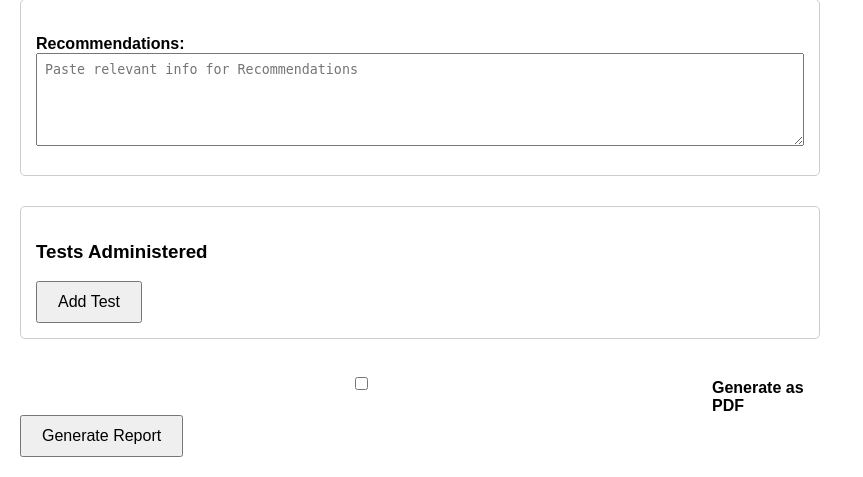
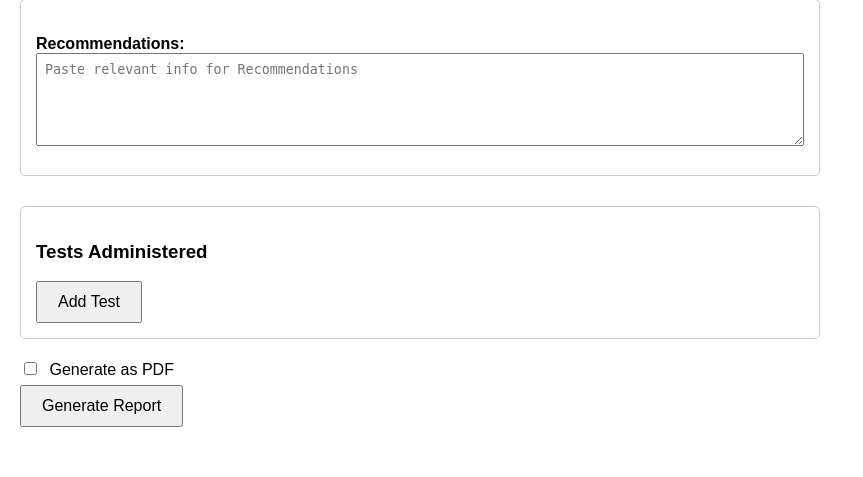
Before and after one commit to jackbaum33/psych-write, a Flask app: page / in a window 1280 px wide. Shown: the part 2236-2713 px from the top of the page, without its empty margins (0-863 px from the left). After the commit the page ends 2663 px from the top, so only its background shows below. Run offline with Flask 3, Linux system fonts and the light colour scheme.

Commit message:
fixed checkbox alignment

```diff
--- a/templates/form.html
+++ b/templates/form.html
@@ -116,9 +116,11 @@
       <button type="button" onclick="addTest()">Add Test</button>
     </div>
 
-    <div class="inline">
-      <input type="checkbox" name="pdf" id="pdfCheckbox" />
-      <label for="pdfCheckbox">Generate as PDF</label>
+    <div style="margin-top: 20px;">
+      <label style="font-weight: normal;">
+        <input type="checkbox" name="pdf" style="width: auto; margin-right: 8px;" />
+        Generate as PDF
+      </label>
     </div>
 
     <button type="submit">Generate Report</button>
```
